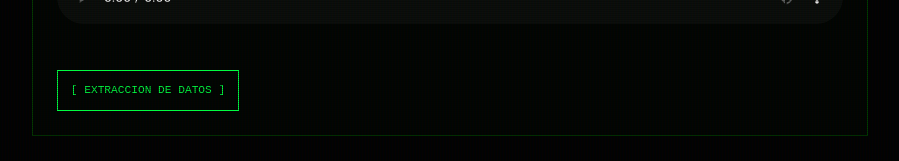
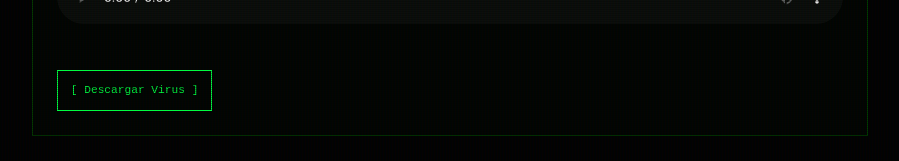
Before and after one commit to frankiastral/frankiastral.github.io, a React (Vite) app: page / in a window 1280 px wide. Shown: the part 470-631 px from the top of the page, without its empty margins (190-1089 px from the left). Built offline with nearby package versions, Linux system fonts and the light colour scheme.

Commit message:
Update download button text to 'Descargar Virus'

```diff
--- a/src/App.jsx
+++ b/src/App.jsx
@@ -22,7 +22,7 @@ function App() {
             download="Franki Astral - Nido de ratas v1.mp3"
             className="download-btn"
           >
-            [ EXTRACCION DE DATOS ]
+            [ Descargar Virus ]
           </a>
         </div>
       </section>
```
